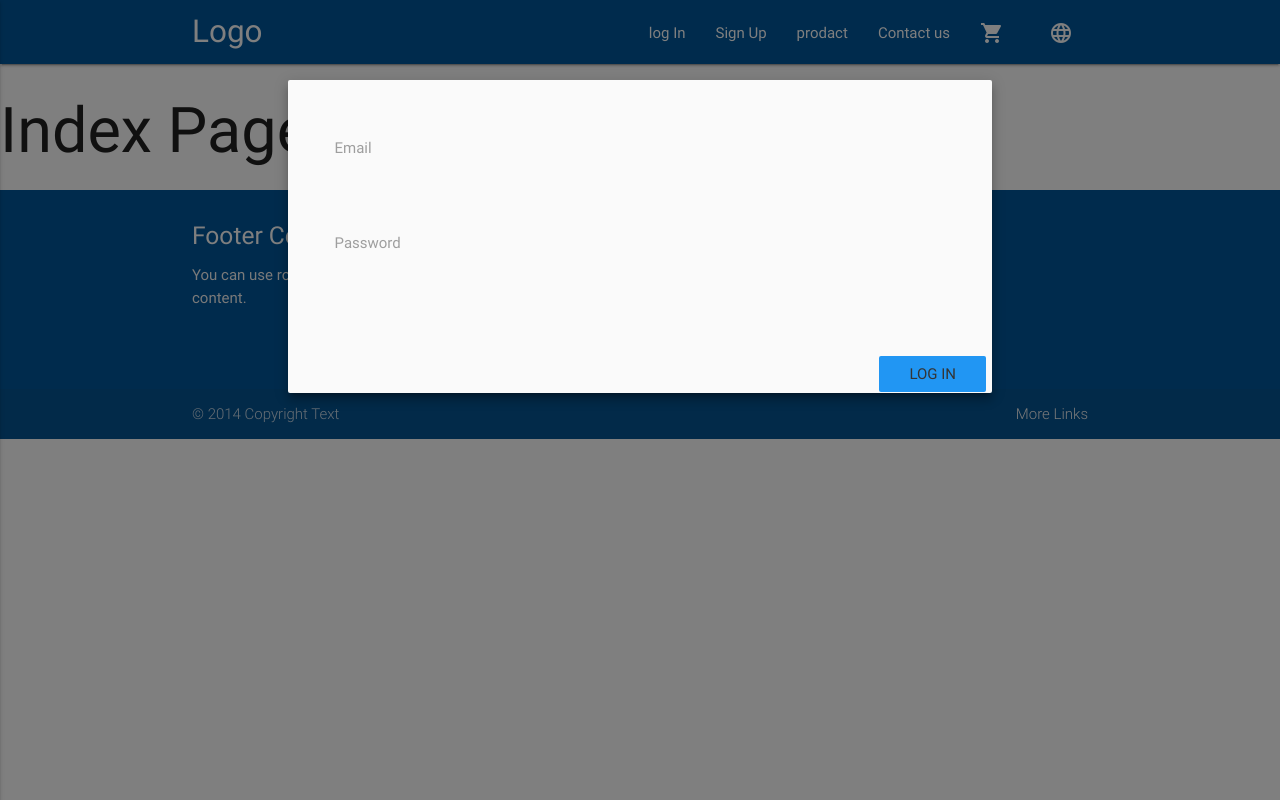
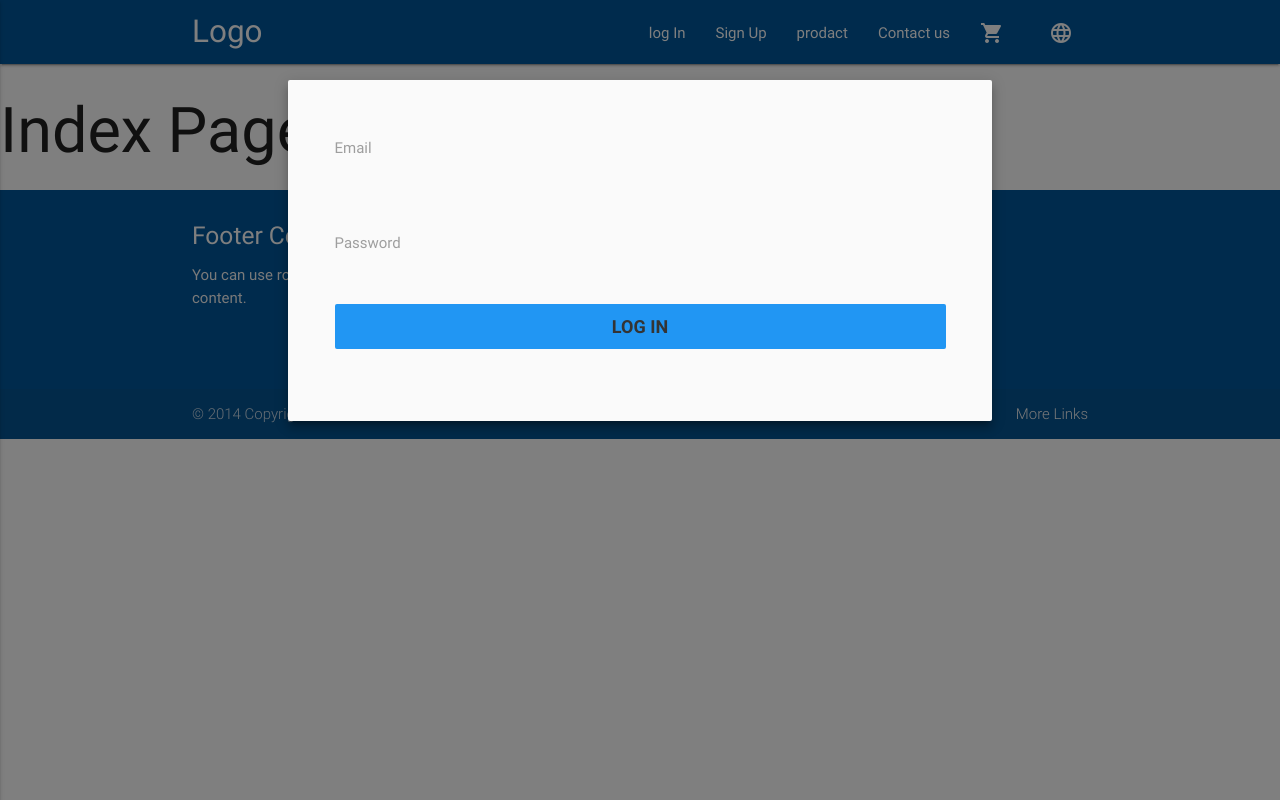
Before and after one commit to moh-magdy/inventors, a PHP site: page / in a window 1280 px wide, after a click on "log In". Run offline with PHP 8.4, Linux system fonts and the light colour scheme.

Commit message:
login add

```diff
--- a/includes/templates/navbar.php
+++ b/includes/templates/navbar.php
@@ -54,15 +54,16 @@
             <label for="password">Password</label>
           </div>
         </div>
-
+        <div class="row">
+          <div class="col s12">
+          <a href="#!" class="modal-action modal-close waves-effect waves-green btn-flat blue">log in</a>
+          </div>
+        </div>
 
       </form>
     </div>
   </div>
-  <div class="modal-footer">
-    <a href="#!" class="modal-action modal-close waves-effect waves-green btn-flat blue">log in</a>
 
-  </div>
 </div>
 
 </nav>
--- a/layout/css/style.css
+++ b/layout/css/style.css
@@ -0,0 +1,11 @@
+nav #modal1 .btn-flat {
+  text-align: center;
+  font-size: 18px;
+  font-weight: bold;
+  height: 45px;
+  padding: 5px;
+  width: 100%
+}
+body {
+  height: 2000px
+}
```
